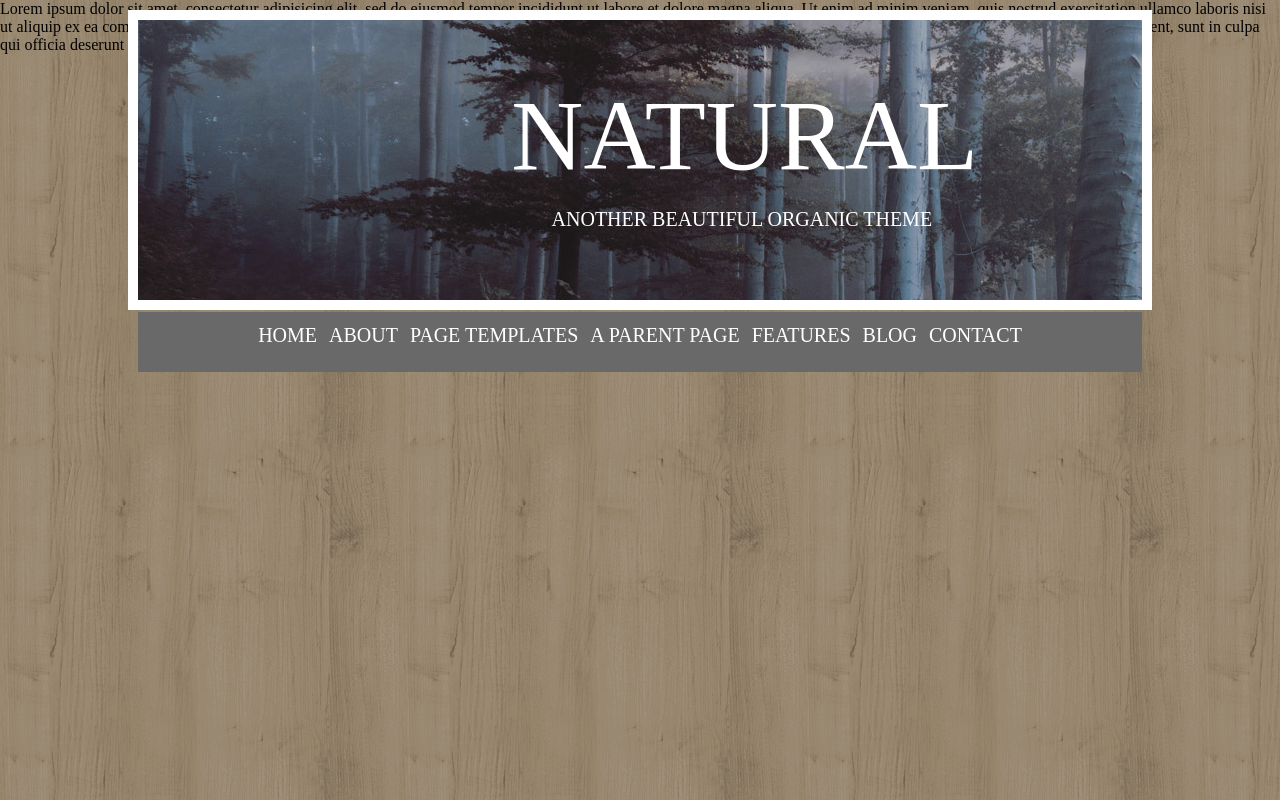
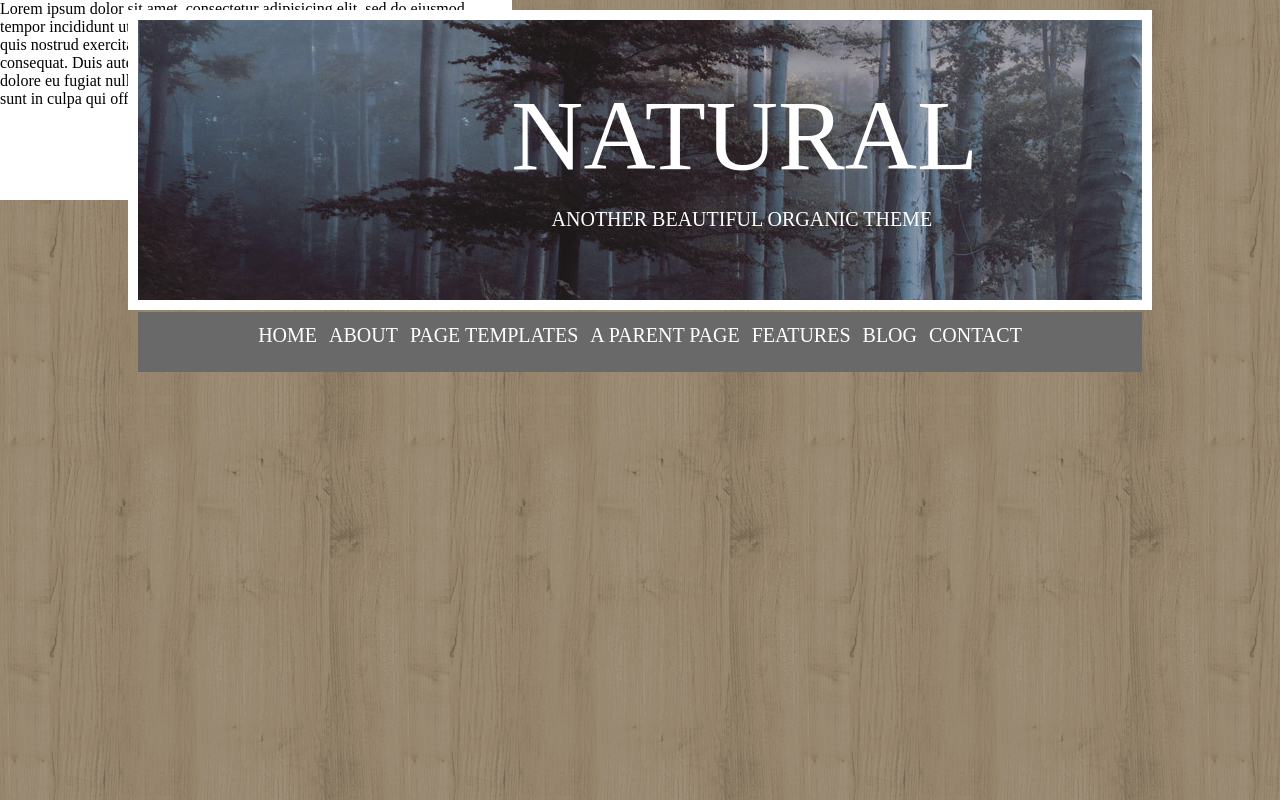
Before and after one commit to alfof87/htmlcss-wp, a plain HTML site: page index.html in a window 1280 px wide. Drawn offline with Linux system fonts and the light colour scheme.

Commit message:
prova blocchi2

```diff
--- a/css/master.css
+++ b/css/master.css
@@ -7,15 +7,12 @@
 body{
   background-image: url("../img/legno.png");
   width: 100%;
+
 }
 
 /*container*/
-#container::after{
+#container{
   position: relative;
-  content: "";
-  display: table;
-  clear: both;
-
 }
 /*header*/
 header{
@@ -59,18 +56,14 @@ li{
 
 
 
-}
+
 
 /*parte sinistra*/
 .sinistra{
   float: left;
-  width: 100%;
+  width: 40%;
   height: 200px;
   background-color: white;
-}
-
-span{
-
 }
 /*parte centrale*/
 
--- a/index.html
+++ b/index.html
@@ -42,8 +42,12 @@
      <main>
        <!--colonna sinistra-->
        <div class="sinistra">
-         Lorem ipsum dolor sit amet, consectetur adipisicing elit, sed do eiusmod tempor incididunt ut labore et dolore magna aliqua. Ut enim ad minim veniam, quis nostrud exercitation ullamco laboris nisi ut aliquip ex ea commodo consequat. Duis aute irure dolor in reprehenderit in voluptate velit esse cillum dolore eu fugiat nulla pariatur. Excepteur sint occaecat cupidatat non proident, sunt in culpa qui officia deserunt mollit anim id est laborum.
+        <span>Lorem ipsum dolor sit amet, consectetur adipisicing elit, sed do eiusmod tempor incididunt ut labore et dolore magna aliqua. Ut enim ad minim veniam, quis nostrud exercitation ullamco laboris nisi ut aliquip ex ea commodo consequat. Duis aute irure dolor in reprehenderit in voluptate velit esse cillum dolore eu fugiat nulla pariatur. Excepteur sint occaecat cupidatat non proident, sunt in culpa qui officia deserunt mollit anim id est laborum.
+        </span>
        </div>
+
+
+
        <!--colonna centrale-->
        <div class="centro">
 
```
